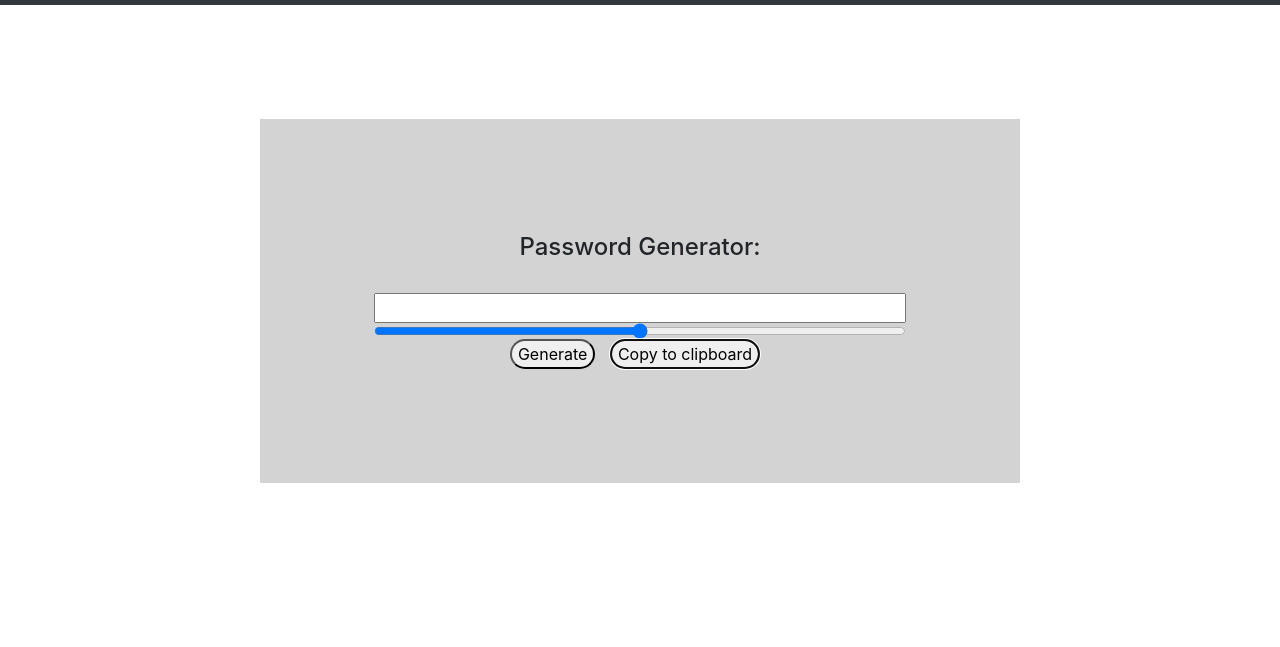
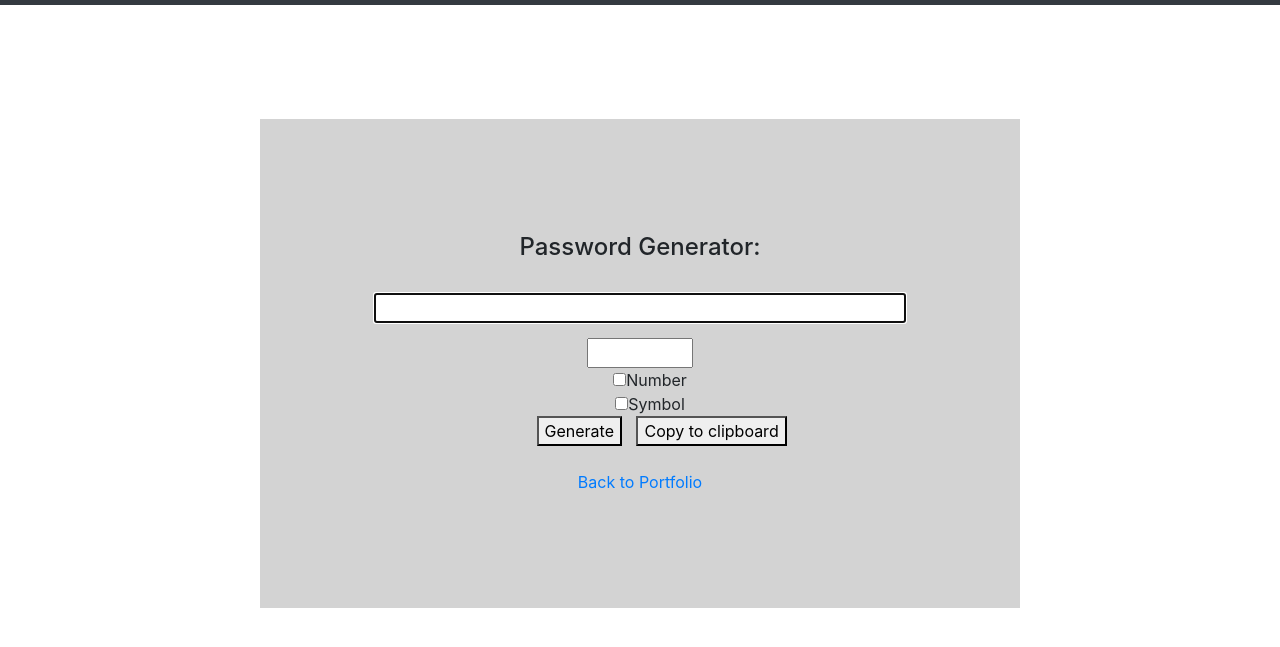
Before and after one commit to rforde1/homework-03, a plain HTML site: page index.html in a window 1280 px wide. Both pictures are taken after a click on the button "Copy to clipboard". Shown: the part 117-764 px from the top of the page. Drawn offline with nearby package versions, Linux system fonts and the light colour scheme.

Commit message:
I had to redo my js page to allow the user to choose whether they would like numbers or symbols with checkbox, then added a copy to clipboard function to allow the user to copy password.

```diff
--- a/assets/css/style.css
+++ b/assets/css/style.css
@@ -2,6 +2,10 @@ h1{
     color:#133a219e;
 }
 
+a{
+
+    text-align: center
+}
 
 .primary-content{
     background-color:lightgray;
@@ -19,16 +23,26 @@ h1{
     border-radius: 25px;
 }
 
-.buttons{
+.b-style{
     margin-right:10px;
+
 
 }
 
-#display,
-#slider-length{
-    width:100%;
+#b-position{
+    margin-left :10%;
 }
 
-.buttons{
-    border-radius: 25px;
+.checkbox{
+    margin-bottom: 5px;
 }
+
+#display{
+    width:100%;
+    margin-bottom:10px;
+}
+
+#number{
+    width:20%;
+    margin-top:5px;
+}
--- a/assets/js/generate.js
+++ b/assets/js/generate.js
@@ -1,35 +1,88 @@
-// // Alert prompt to allow user choose which type of password they would like
-// var specChar = prompt("Would you like to have special characters in your password? Select 'y' for yes and 'n' for no.");
-// var upCase = prompt("Would you like to have Uppercase characters in your password? Select 'y' for yes and 'n' for no.");
-// var lowCase = prompt("Would you like to have Lowercase characters in your password? Select 'y' for yes and 'n' for no.");
-// // Give values to each character based on user prompt
-// var specValues = "1234567890!@#$%^&*()";
-// var upperValues = "ABCDEFGHIGKLMNOP";
-// var lowerValues = "abcdefghigklmnop";
+// Get all of the element used with js for var
+var char = "ABCDEFGHIJKLMNOPQRSTUVWXYZabcdefghijklmnopqrstuvwxyz";
+var num = "123456789";
+var symbol = "!@#$%^&*()_:><?/";
 
-// Assign value to user prompt based on true/fa
 
- // Password length/complexity
- function generate(){
- var length = document.getElementById("slider-length").value;
- var values ="ABCDEFGHIGKLMNOPabcdefghigklmnop1234567890!@#$%^&*()";
- var password="";
 
-//  Created loop to choose passwords characters
- for (i = 0;i <= length; i++){
-     password = password + values.charAt(Math.floor(Math.random() * Math.floor(values.length - 1)));
+var generate = document.getElementById("generate");
+var numBox= document.getElementById("number");
+var symbolBox = document.getElementById("symbol");
+var yourPassword = document.getElementById("display");
+
+
+
+generate.addEventListener("click", function(e){
+   yourPassword.value = password(numBox.value, blank);
+}
+);
+
+function password(length,characters){
+   var pwd = "";
+
+   for(i = 0; i < length; i ++){
+      pwd += characters.charAt(Math.floor(Math.random() * characters.length));
+   }
+
+   return pwd;
 }
 
-// add password to text-box
-document.getElementById("display").value = password;
+function copyFunction() {
+   /* Get the text field */
+   var copyText = document.getElementById("display");
 
-// add length div set value of 25
- document.getElementById("length").innerHTML = function slider(){
-    //  var length =
+   /* Select the text field */
+   copyText.select();
+   copyText.setSelectionRange(0, 99999); /*For mobile devices*/
+
+   /* Copy the text inside the text field */
+   document.execCommand("copy");
+
+   /* Alert the copied text */
+   alert("Copied the text: " + copyText.value);
  }
 
- }
 
- function copyText(){
 
- }
+
+
+
+
+
+
+
+
+
+
+
+
+
+
+
+
+
+
+
+//  function generate(){
+//  var length = document.getElementById("slider-length").value;
+//  var values ="ABCDEFGHIGKLMNOPabcdefghigklmnop1234567890!@#$%^&*()";
+//  var password="";
+
+// //  Created loop to choose passwords characters
+//  for (i = 0;i <= length; i++){
+//      password = password + values.charAt(Math.floor(Math.random() * Math.floor(values.length - 1)));
+// }
+
+// // add password to text-box
+// document.getElementById("display").value = password;
+
+// // add length div set value of 25
+//  document.getElementById("length").innerHTML = function slider(){
+//     //  var length =
+//  }
+
+//  }
+
+//  function copyText(){
+
+//  }
--- a/index.html
+++ b/index.html
@@ -24,17 +24,24 @@
                 <br>
                 <input type="text" id="display">
                 <br>
-                <input type="range" min="0" max="50" name="slider" id="slider-length">
+                <input type="number" min="0" max="50" name="slider" id="number">
                 <br>
-                <button onclick="generate()" class="buttons">Generate</button>
-                <button onclick="myFunction()" class="buttons">Copy to clipboard</button>
-                <div id="length"></div>
+                    <div class="form-check">
+                        <input type="checkbox" id="numbers">Number <br>
+                    </div>
+                    <div class="form-check">
+                        <input type="checkbox" id="symbols">Symbol <br>
+                    </div>
+                    <div id="b-position">
+                    <button onclick="" class="buttons b-style" id="generate">Generate</button>
+                    <button onclick="copyFunction()" class="buttons b-style" id="copy">Copy to clipboard</button>
+                </div>
+                <br>
+                    <a href="https://rforde1.github.io/homework-02/portfolio.html" target="_blank" id="portfolio"> Back to Portfolio</a>
 
             </div>
 
         </div>
-
-    </div>
 
 
     </div>
```
Also changed, not shown: 1 other file.
